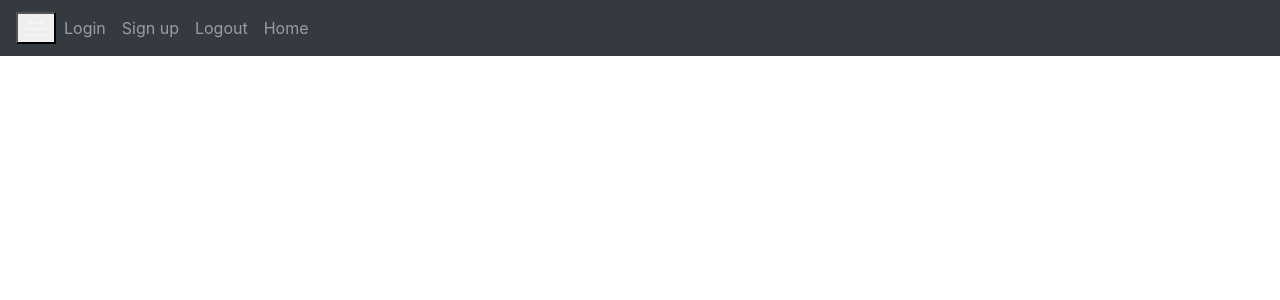
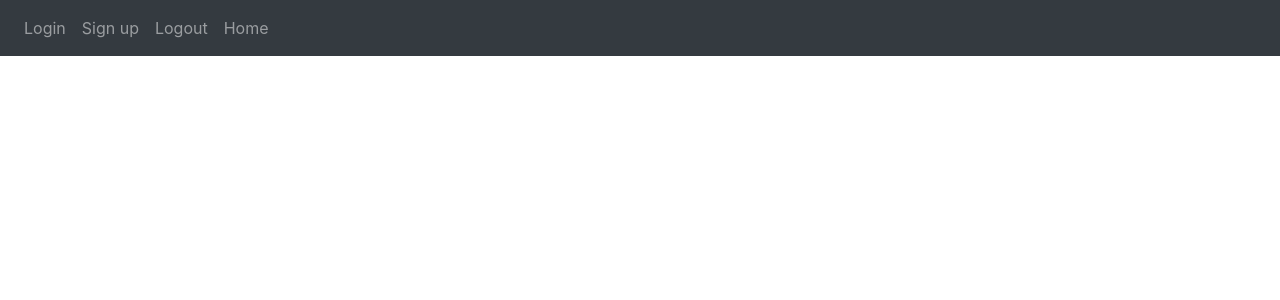
Before and after one commit to modemobpsycho/flask-sneaker-store, a Flask app: page / in a window 1280 px wide. Shown: the top 300 px of the page. Run offline with Flask 3, Linux system fonts and the light colour scheme; some libraries are stand-ins or nearby versions.

Commit message:
fix: navbar-button home

```diff
--- a/website/templates/base.html
+++ b/website/templates/base.html
@@ -20,7 +20,7 @@
 	<body>
 		<nav class="navbar navbar-expand-lg navbar-dark bg-dark">
 			<button
-				class="navbar-toggle"
+				class="navbar-toggler"
 				type="button"
 				data-toggle="collapse"
 				data-target="#navbar"
```
